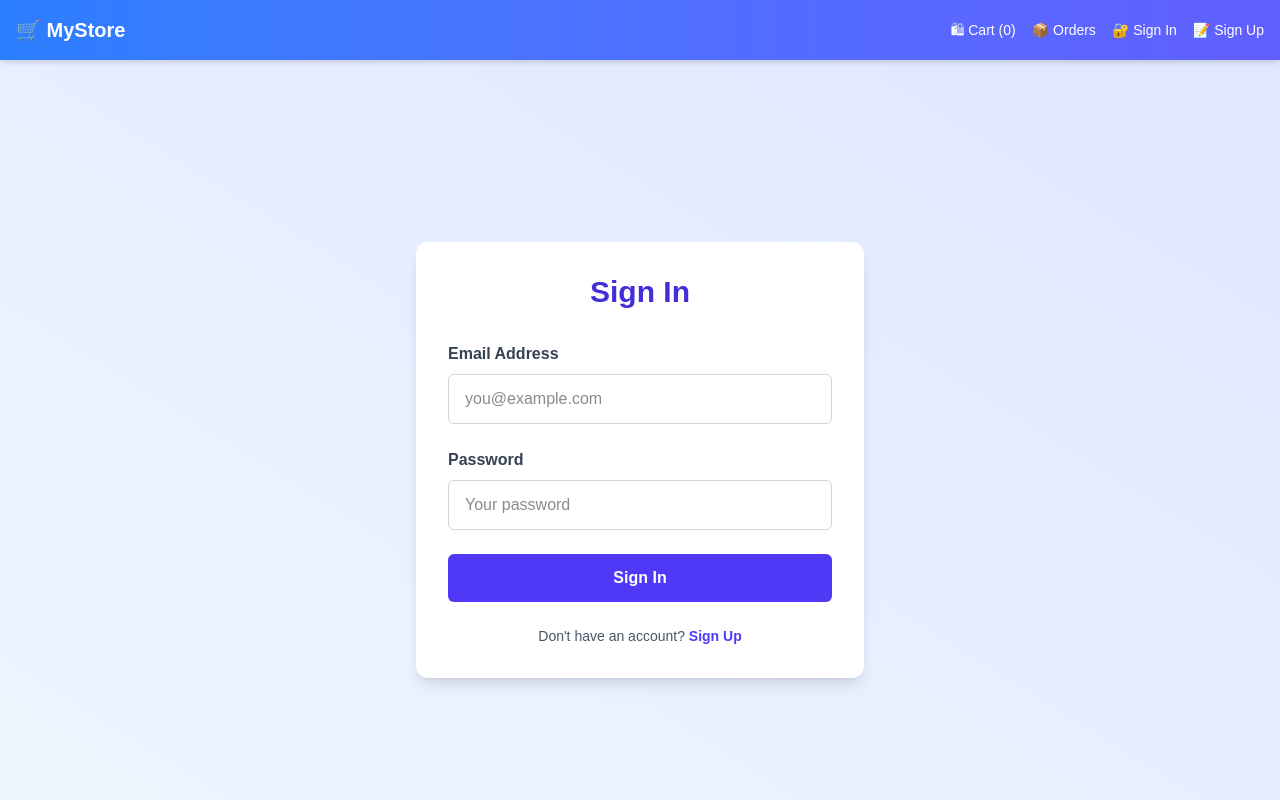
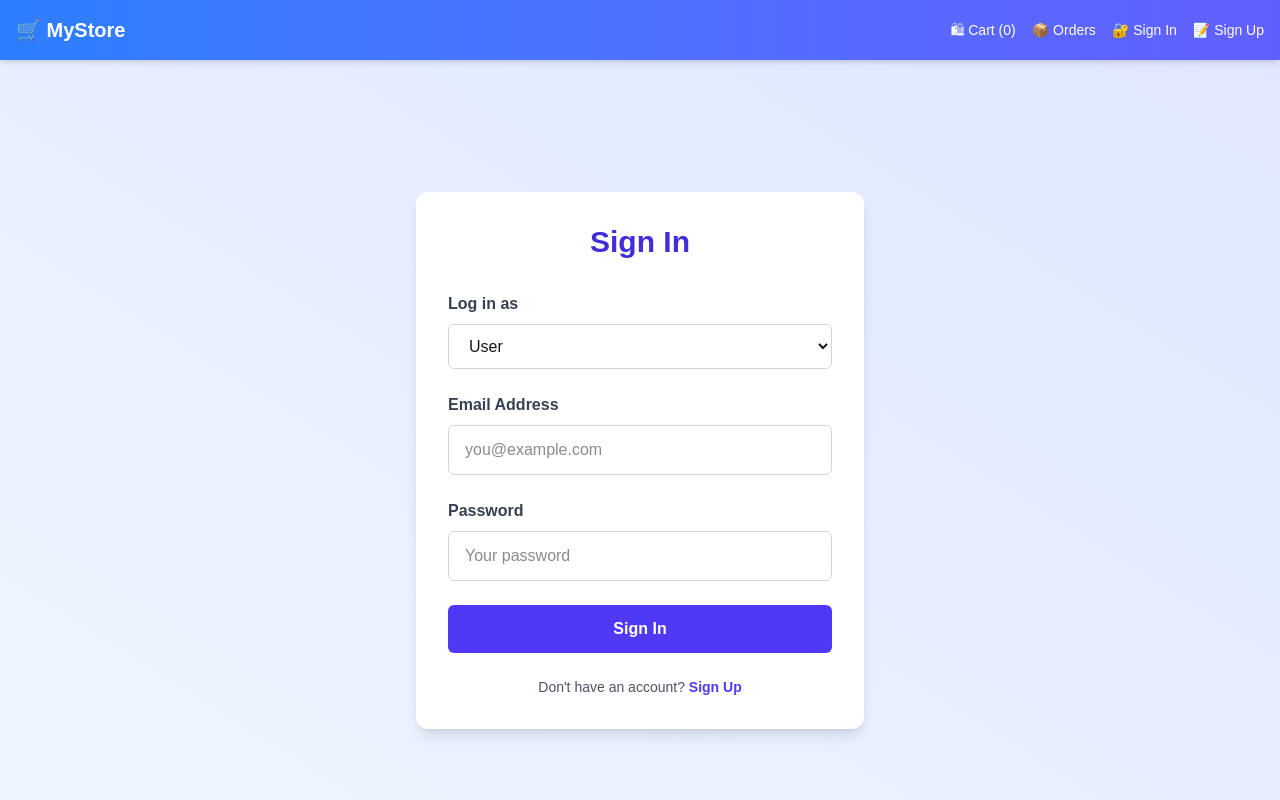
Before and after one commit to Reja1205/ecommerce-nextjs-amazon-clone, a Next.js app: page /auth/signin in a window 1280 px wide. Shown: the top 800 px of the page. Built offline with nearby package versions, Linux system fonts and the light colour scheme; no server answers.

Commit message:
update on user profile

```diff
--- a/src/app/auth/signin/page.tsx
+++ b/src/app/auth/signin/page.tsx
@@ -11,14 +11,16 @@ export default function SignInPage() {
   const [form, setForm] = useState({
     email: "",
     password: "",
+    selectedRole: "user", // default role
   });
   const [error, setError] = useState("");
   const [loading, setLoading] = useState(false);
 
-  // If already logged in, redirect based on role
+  // Redirect after successful sign-in based on session role
   useEffect(() => {
-    if (status === "authenticated") {
-      if (session?.user.role === "admin") {
+    if (status === "authenticated" && session?.user?.role) {
+      const role = session.user.role;
+      if (role === "admin") {
         router.push("/admin/upload-product");
       } else {
         router.push("/");
@@ -26,7 +28,9 @@ export default function SignInPage() {
     }
   }, [status, session, router]);
 
-  const handleChange = (e: React.ChangeEvent<HTMLInputElement>) => {
+  const handleChange = (
+    e: React.ChangeEvent<HTMLInputElement | HTMLSelectElement>
+  ) => {
     setForm({ ...form, [e.target.name]: e.target.value });
   };
 
@@ -45,9 +49,8 @@ export default function SignInPage() {
 
     if (res?.error) {
       setError(res.error);
-    } else {
-      // Successful sign-in — session hook will detect and redirect
     }
+    // No redirect here; session update will trigger useEffect
   };
 
   return (
@@ -58,6 +61,25 @@ export default function SignInPage() {
         </h1>
 
         <form onSubmit={handleSubmit} className="space-y-6">
+          <div>
+            <label
+              htmlFor="selectedRole"
+              className="block mb-2 font-semibold text-gray-700"
+            >
+              Log in as
+            </label>
+            <select
+              id="selectedRole"
+              name="selectedRole"
+              value={form.selectedRole}
+              onChange={handleChange}
+              className="w-full rounded-md border border-gray-300 px-4 py-3 focus:outline-none focus:ring-2 focus:ring-indigo-500 focus:border-indigo-500 transition"
+            >
+              <option value="user">User</option>
+              <option value="admin">Admin</option>
+            </select>
+          </div>
+
           <div>
             <label
               htmlFor="email"
@@ -96,17 +118,20 @@ export default function SignInPage() {
             />
           </div>
 
-          {error && <p className="text-red-600 text-sm font-medium">{error}</p>}
+          {error && (
+            <p className="text-red-600 text-sm font-medium text-center">
+              {error}
+            </p>
+          )}
 
           <button
             type="submit"
             disabled={loading}
-            className={`w-full py-3 rounded-md text-white font-semibold transition
-              ${
-                loading
-                  ? "bg-indigo-300 cursor-not-allowed"
-                  : "bg-indigo-600 hover:bg-indigo-700"
-              }`}
+            className={`w-full py-3 rounded-md text-white font-semibold transition ${
+              loading
+                ? "bg-indigo-300 cursor-not-allowed"
+                : "bg-indigo-600 hover:bg-indigo-700"
+            }`}
           >
             {loading ? "Signing in..." : "Sign In"}
           </button>
--- a/src/app/auth/signup/page.tsx
+++ b/src/app/auth/signup/page.tsx
@@ -42,9 +42,10 @@ export default function SignupPage() {
         return;
       }
 
+      // Redirect to login after successful signup
       router.push("/auth/signin");
     } catch {
-      setError("Failed to signup");
+      setError("Failed to signup. Please try again.");
       setLoading(false);
     }
   };
@@ -62,17 +63,17 @@ export default function SignupPage() {
               htmlFor="name"
               className="block mb-2 font-semibold text-gray-700"
             >
-              Name
+              Full Name
             </label>
             <input
               id="name"
               name="name"
               type="text"
-              placeholder="Your full name"
               value={form.name}
               onChange={handleChange}
+              placeholder="Your full name"
               required
-              className="w-full rounded-md border border-gray-300 px-4 py-3 focus:outline-none focus:ring-2 focus:ring-indigo-500 focus:border-indigo-500 transition"
+              className="w-full rounded-md border border-gray-300 px-4 py-3 focus:outline-none focus:ring-2 focus:ring-indigo-500 transition"
             />
           </div>
 
@@ -87,11 +88,11 @@ export default function SignupPage() {
               id="email"
               name="email"
               type="email"
-              placeholder="you@example.com"
               value={form.email}
               onChange={handleChange}
+              placeholder="you@example.com"
               required
-              className="w-full rounded-md border border-gray-300 px-4 py-3 focus:outline-none focus:ring-2 focus:ring-indigo-500 focus:border-indigo-500 transition"
+              className="w-full rounded-md border border-gray-300 px-4 py-3 focus:outline-none focus:ring-2 focus:ring-indigo-500 transition"
             />
           </div>
 
@@ -106,17 +107,18 @@ export default function SignupPage() {
               id="password"
               name="password"
               type="password"
-              placeholder="Create a password"
               value={form.password}
               onChange={handleChange}
+              placeholder="Create a password"
               required
-              className="w-full rounded-md border border-gray-300 px-4 py-3 focus:outline-none focus:ring-2 focus:ring-indigo-500 focus:border-indigo-500 transition"
+              className="w-full rounded-md border border-gray-300 px-4 py-3 focus:outline-none focus:ring-2 focus:ring-indigo-500 transition"
             />
           </div>
 
+          {/* ✅ Role Selection */}
           <fieldset className="space-y-2">
             <legend className="text-gray-700 font-semibold mb-1">
-              Select Role
+              Choose Role
             </legend>
             <div className="flex gap-6">
               <label className="inline-flex items-center cursor-pointer">
@@ -130,7 +132,6 @@ export default function SignupPage() {
                 />
                 <span className="ml-2 text-gray-700">User</span>
               </label>
-
               <label className="inline-flex items-center cursor-pointer">
                 <input
                   type="radio"
@@ -150,16 +151,25 @@ export default function SignupPage() {
           <button
             type="submit"
             disabled={loading}
-            className={`w-full py-3 rounded-md text-white font-semibold transition
-              ${
-                loading
-                  ? "bg-indigo-300 cursor-not-allowed"
-                  : "bg-indigo-600 hover:bg-indigo-700"
-              }`}
+            className={`w-full py-3 rounded-md text-white font-semibold transition ${
+              loading
+                ? "bg-indigo-300 cursor-not-allowed"
+                : "bg-indigo-600 hover:bg-indigo-700"
+            }`}
           >
             {loading ? "Signing up..." : "Sign Up"}
           </button>
         </form>
+
+        <p className="mt-6 text-center text-gray-600 text-sm">
+          Already have an account?{" "}
+          <a
+            href="/auth/signin"
+            className="text-indigo-600 hover:underline font-semibold"
+          >
+            Sign In
+          </a>
+        </p>
       </div>
     </div>
   );
--- /dev/null
+++ b/src/app/profile/page.tsx
@@ -0,0 +1,31 @@
+"use client";
+
+import { useSession } from "next-auth/react";
+
+export default function ProfilePage() {
+  const { data: session, status } = useSession();
+
+  if (status === "loading") {
+    return <p>Loading profile...</p>;
+  }
+
+  if (!session) {
+    return <p>Please log in to view your profile.</p>;
+  }
+
+  return (
+    <div className="max-w-md mx-auto p-6">
+      <h1 className="text-2xl font-bold mb-4">Your Profile</h1>
+
+      <p>
+        <strong>Name:</strong> {session.user?.name || "N/A"}
+      </p>
+      <p>
+        <strong>Email:</strong> {session.user?.email}
+      </p>
+      <p>
+        <strong>Role:</strong> {session.user?.role || "user"}
+      </p>
+    </div>
+  );
+}
--- a/src/components/Header.tsx
+++ b/src/components/Header.tsx
@@ -37,9 +37,13 @@ export default function Header() {
             </>
           ) : (
             <>
-              <span className="mr-2">
+              <Link
+                href="/profile"
+                className="mr-2 hover:underline cursor-pointer"
+                title="View Profile"
+              >
                 👤 {session.user?.name || session.user?.email}
-              </span>
+              </Link>
               <button
                 onClick={() => signOut()}
                 className="hover:underline cursor-pointer bg-transparent border-none p-0"
```
